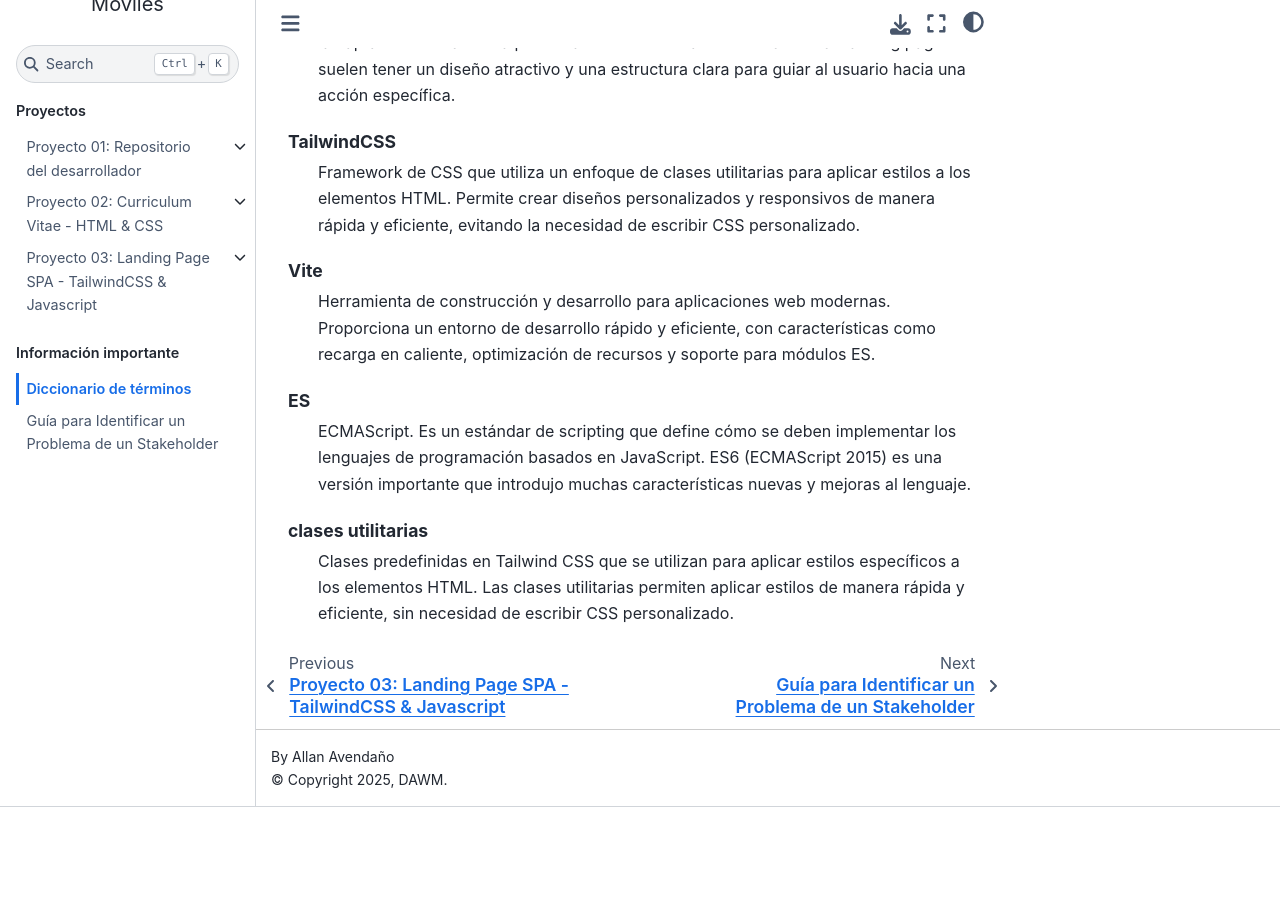
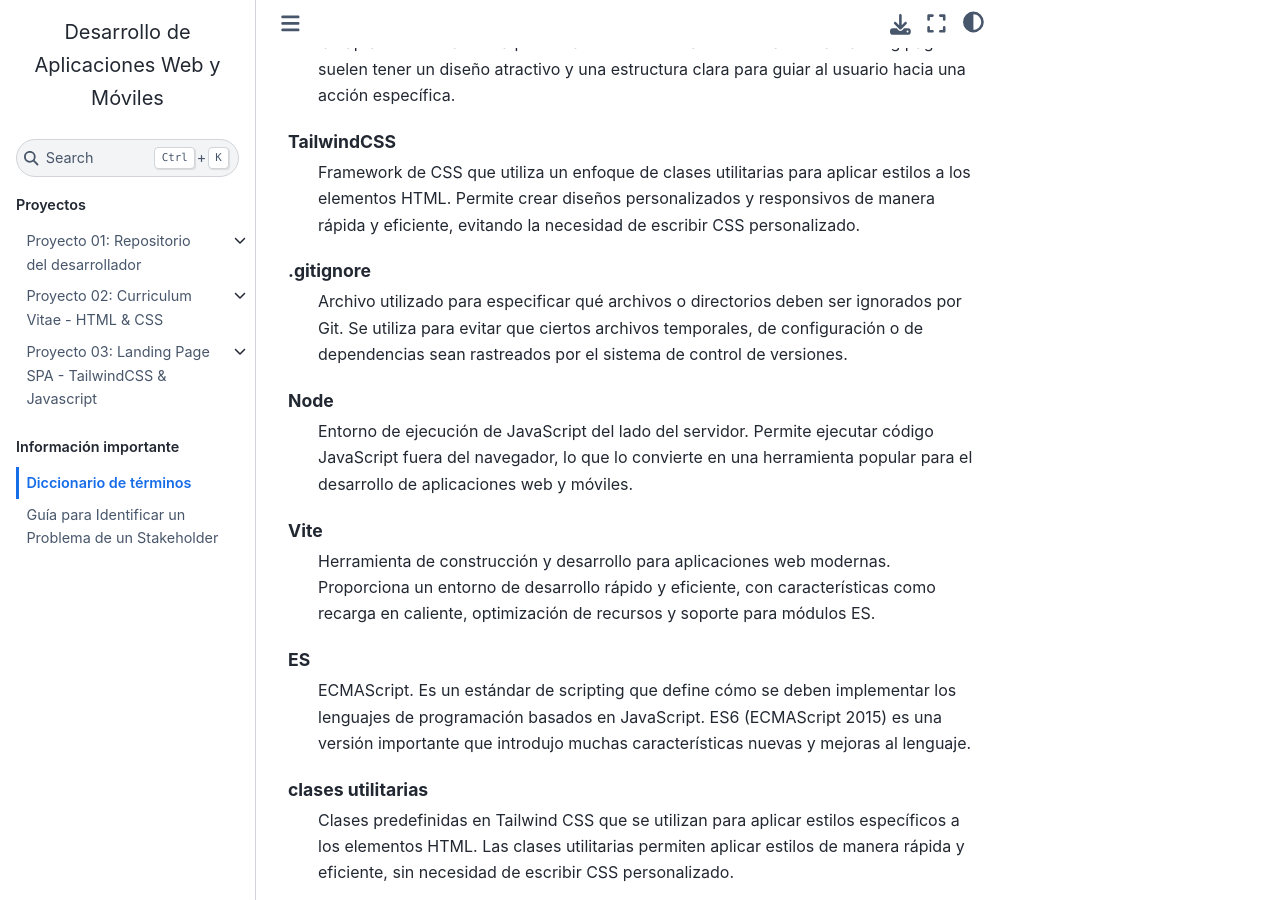
Before and after one commit to DAWMFIEC/DAWM-AI, a Sphinx documentation site: the page built from docs/source/informacion/diccionario.rst, in a window 1280 px wide and 900 px high, scrolled down 4155 px. Built offline with Sphinx 7.4.7 and the Sphinx Book theme 1.1.4, drawn with Linux system fonts in a browser that asks for light colours; pages that are not in the unit, such as notebooks, are missing from menus; before the commit the page ends 4962 px from its top, so only the background shows below that.

Commit message:
new terms

```diff
--- a/docs/source/informacion/diccionario.rst
+++ b/docs/source/informacion/diccionario.rst
@@ -110,6 +110,12 @@
     TailwindCSS
         Framework de CSS que utiliza un enfoque de clases utilitarias para aplicar estilos a los elementos HTML. Permite crear diseños personalizados y responsivos de manera rápida y eficiente, evitando la necesidad de escribir CSS personalizado.
 
+    .gitignore
+        Archivo utilizado para especificar qué archivos o directorios deben ser ignorados por Git. Se utiliza para evitar que ciertos archivos temporales, de configuración o de dependencias sean rastreados por el sistema de control de versiones.
+
+    Node
+        Entorno de ejecución de JavaScript del lado del servidor. Permite ejecutar código JavaScript fuera del navegador, lo que lo convierte en una herramienta popular para el desarrollo de aplicaciones web y móviles.
+
     Vite
         Herramienta de construcción y desarrollo para aplicaciones web modernas. Proporciona un entorno de desarrollo rápido y eficiente, con características como recarga en caliente, optimización de recursos y soporte para módulos ES.
 
```
